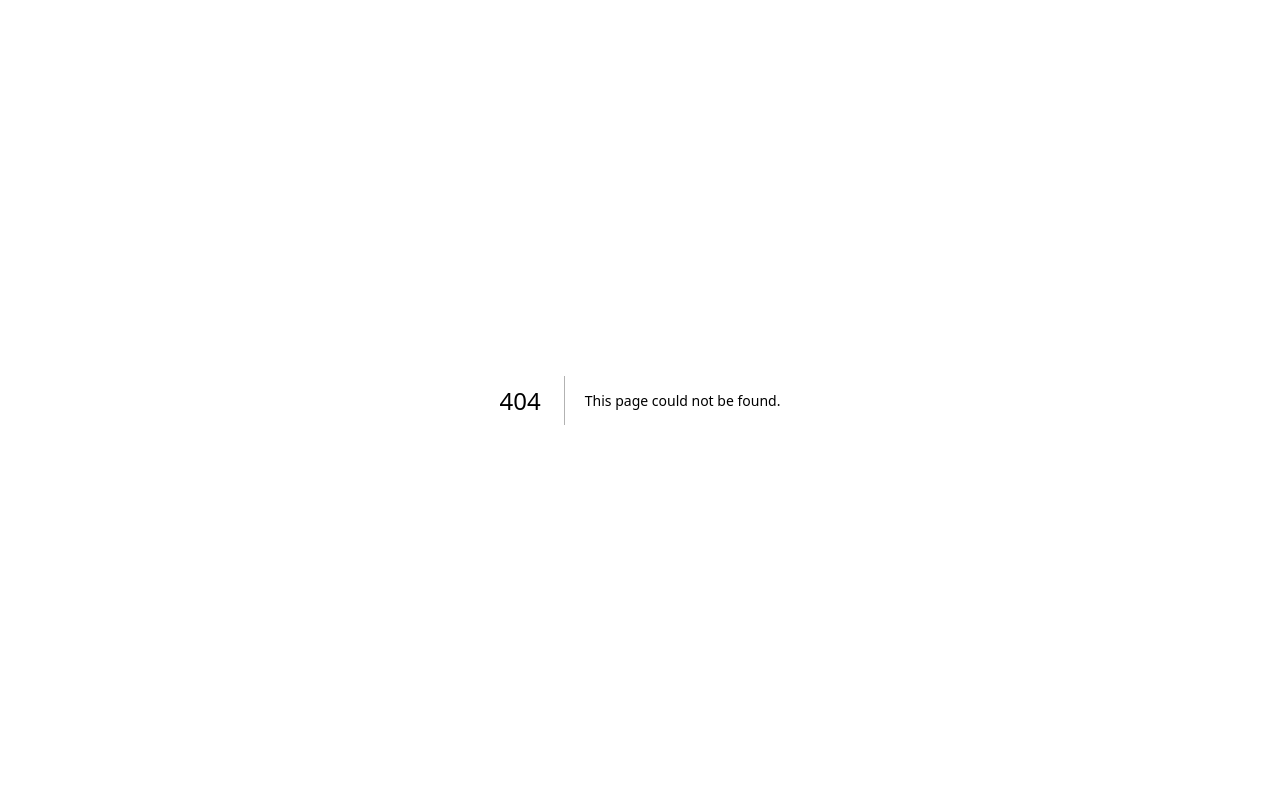
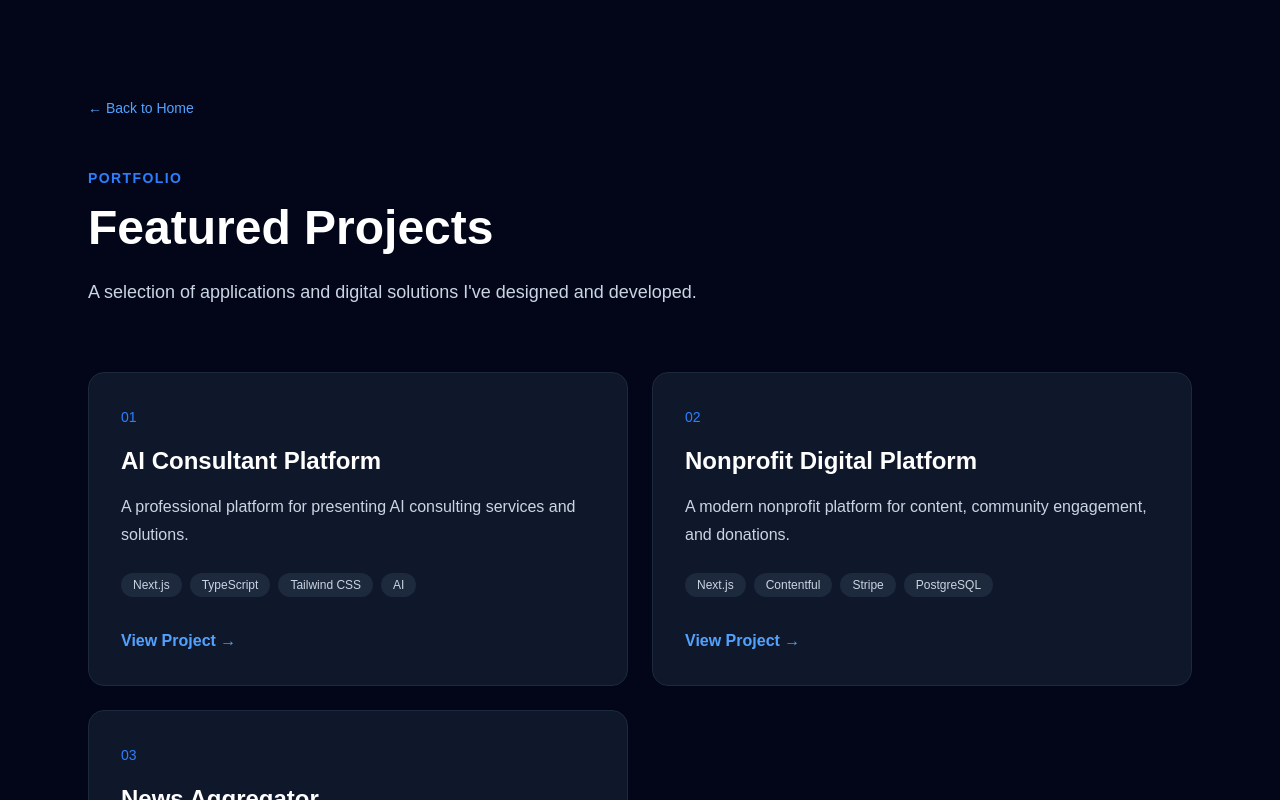
Before and after one commit to techragwar/portfolio, a Next.js app in the folder contentful-portfolio/: page /projects in a window 1280 px wide. Before the commit this address had no page. Shown: the top 800 px of the page. Built offline with nearby package versions, Linux system fonts and the light colour scheme.

Commit message:
Add project pages and dynamic routes

```diff
--- /dev/null
+++ b/contentful-portfolio/app/projects/[slug]/page.tsx
@@ -0,0 +1,86 @@
+import Link from "next/link";
+import { notFound } from "next/navigation";
+import { projects } from "@/data/projects";
+
+type ProjectPageProps = {
+  params: Promise<{
+    slug: string;
+  }>;
+};
+
+export default async function ProjectPage({
+  params,
+}: ProjectPageProps) {
+  const { slug } = await params;
+
+  const project = projects.find(
+    (project) => project.slug === slug
+  );
+
+  if (!project) {
+    notFound();
+  }
+
+  return (
+    <main className="min-h-screen bg-slate-950 text-white">
+      <div className="mx-auto max-w-4xl px-6 py-24">
+        <Link
+          href="/projects"
+          className="text-sm text-blue-400 hover:text-blue-300"
+        >
+          ← All Projects
+        </Link>
+
+        <div className="mt-12">
+          <span className="text-sm font-semibold uppercase tracking-widest text-blue-500">
+            {project.category}
+          </span>
+
+          <h1 className="mt-5 text-5xl font-bold">
+            {project.title}
+          </h1>
+
+          <p className="mt-8 text-xl leading-9 text-slate-300">
+            {project.description}
+          </p>
+        </div>
+
+        <div className="mt-12 rounded-2xl border border-slate-800 bg-slate-900 p-8">
+          <h2 className="text-2xl font-bold">
+            About the Project
+          </h2>
+
+          <p className="mt-5 leading-8 text-slate-300">
+            {project.longDescription}
+          </p>
+        </div>
+
+        <div className="mt-8 rounded-2xl border border-slate-800 bg-slate-900 p-8">
+          <h2 className="text-2xl font-bold">
+            Technologies
+          </h2>
+
+          <div className="mt-6 flex flex-wrap gap-3">
+            {project.technologies.map((technology) => (
+              <span
+                key={technology}
+                className="rounded-full bg-slate-800 px-4 py-2 text-sm text-slate-300"
+              >
+                {technology}
+              </span>
+            ))}
+          </div>
+        </div>
+
+        <div className="mt-12">
+          <Link
+            href="/#contact"
+            className="inline-flex rounded-lg bg-blue-600 px-7 py-3.5 font-semibold hover:bg-blue-500"
+          >
+            Discuss a Similar Project
+          </Link>
+        </div>
+      </div>
+    </main>
+  );
+}
--- /dev/null
+++ b/contentful-portfolio/app/projects/page.tsx
@@ -0,0 +1,71 @@
+import Link from "next/link";
+import { projects } from "@/data/projects";
+
+export default function ProjectsPage() {
+  return (
+    <main className="min-h-screen bg-slate-950 text-white">
+      <div className="mx-auto max-w-6xl px-6 py-24">
+        <Link
+          href="/"
+          className="text-sm text-blue-400 hover:text-blue-300"
+        >
+          ← Back to Home
+        </Link>
+
+        <div className="mt-12">
+          <p className="text-sm font-semibold uppercase tracking-widest text-blue-500">
+            Portfolio
+          </p>
+
+          <h1 className="mt-4 text-5xl font-bold">
+            Featured Projects
+          </h1>
+
+          <p className="mt-6 max-w-2xl text-lg leading-8 text-slate-300">
+            A selection of applications and digital solutions I've
+            designed and developed.
+          </p>
+        </div>
+
+        <div className="mt-16 grid gap-6 md:grid-cols-2">
+          {projects.map((project) => (
+            <article
+              key={project.slug}
+              className="rounded-2xl border border-slate-800 bg-slate-900 p-8 transition hover:border-blue-500/50"
+            >
+              <span className="text-sm text-blue-500">
+                {project.number}
+              </span>
+
+              <h2 className="mt-4 text-2xl font-bold">
+                {project.title}
+              </h2>
+
+              <p className="mt-4 leading-7 text-slate-300">
+                {project.description}
+              </p>
+
+              <div className="mt-6 flex flex-wrap gap-2">
+                {project.technologies.map((technology) => (
+                  <span
+                    key={technology}
+                    className="rounded-full bg-slate-800 px-3 py-1 text-xs text-slate-300"
+                  >
+                    {technology}
+                  </span>
+                ))}
+              </div>
+
+              <Link
+                href={`/projects/${project.slug}`}
+                className="mt-8 inline-block font-semibold text-blue-400 hover:text-blue-300"
+              >
+                View Project →
+              </Link>
+            </article>
+          ))}
+        </div>
+      </div>
+    </main>
+  );
+}
--- a/contentful-portfolio/components/Projects.tsx
+++ b/contentful-portfolio/components/Projects.tsx
@@ -1,31 +1,12 @@
-const projects = [
-  {
-    number: "01",
-    title: "AI Consultant Platform",
-    description:
-      "A professional platform for presenting AI consulting services, solutions, and business automation strategies.",
-    technologies: ["Next.js", "TypeScript", "Tailwind CSS", "AI"],
-  },
-  {
-    number: "02",
-    title: "Nonprofit Digital Platform",
-    description:
-      "A modern nonprofit platform designed to manage content, communicate impact, and support online donations.",
-    technologies: ["Next.js", "Contentful", "Stripe", "PostgreSQL"],
-  },
-  {
-    number: "03",
-    title: "News Aggregator",
-    description:
-      "A full-stack application that retrieves news from external APIs and presents it through a responsive interface.",
-    technologies: ["React", "Python", "Django", "PostgreSQL"],
-  },
-];
+import Link from "next/link";
+import { projects } from "@/data/projects";
 
 export default function Projects() {
   return (
     <section id="projects" className="py-24">
       <div className="mx-auto max-w-6xl px-6">
+        <div className="flex items-end justify-between gap-6">
+          <div>
             <p className="text-sm font-semibold uppercase tracking-widest text-blue-500">
               Selected Work
             </p>
@@ -33,11 +14,20 @@ export default function Projects() {
             <h2 className="mt-4 text-4xl font-bold">
               Featured Projects
             </h2>
+          </div>
+
+          <Link
+            href="/projects"
+            className="hidden text-sm font-semibold text-blue-400 hover:text-blue-300 md:block"
+          >
+            View All Projects →
+          </Link>
+        </div>
 
         <div className="mt-12 grid gap-6 md:grid-cols-3">
           {projects.map((project) => (
             <article
-              key={project.number}
+              key={project.slug}
               className="group rounded-2xl border border-slate-800 bg-slate-900 p-7 transition duration-300 hover:-translate-y-1 hover:border-blue-500/50"
             >
               <div className="text-sm font-medium text-blue-500">
@@ -63,14 +53,23 @@ export default function Projects() {
                 ))}
               </div>
 
-              <a
-                href="#contact"
+              <Link
+                href={`/projects/${project.slug}`}
                 className="mt-8 inline-block font-semibold text-blue-400 transition group-hover:text-blue-300"
               >
-                Learn More →
-              </a>
+                View Project →
+              </Link>
             </article>
           ))}
+        </div>
+
+        <div className="mt-8 md:hidden">
+          <Link
+            href="/projects"
+            className="font-semibold text-blue-400"
+          >
+            View All Projects →
+          </Link>
         </div>
       </div>
     </section>
--- /dev/null
+++ b/contentful-portfolio/data/projects.ts
@@ -0,0 +1,62 @@
+export type Project = {
+  slug: string;
+  number: string;
+  title: string;
+  description: string;
+  longDescription: string;
+  technologies: string[];
+  category: string;
+};
+
+export const projects: Project[] = [
+  {
+    slug: "ai-consultant",
+    number: "01",
+    title: "AI Consultant Platform",
+    description:
+      "A professional platform for presenting AI consulting services and solutions.",
+    longDescription:
+      "This project is designed as a professional AI consulting platform that helps businesses understand how artificial intelligence can improve workflows, automate repetitive processes, and create new digital opportunities.",
+    technologies: [
+      "Next.js",
+      "TypeScript",
+      "Tailwind CSS",
+      "AI",
+    ],
+    category: "AI & Consulting",
+  },
+
+  {
+    slug: "nonprofit-platform",
+    number: "02",
+    title: "Nonprofit Digital Platform",
+    description:
+      "A modern nonprofit platform for content, community engagement, and donations.",
+    longDescription:
+      "This platform provides a modern digital presence for a nonprofit organization. It is designed to support content management, storytelling, community engagement, and online donations.",
+    technologies: [
+      "Next.js",
+      "Contentful",
+      "Stripe",
+      "PostgreSQL",
+    ],
+    category: "Nonprofit",
+  },
+
+  {
+    slug: "news-aggregator",
+    number: "03",
+    title: "News Aggregator",
+    description:
+      "A full-stack application that retrieves and presents news through external APIs.",
+    longDescription:
+      "The news aggregator demonstrates full-stack development by retrieving information from external APIs, processing the data, and presenting news through a responsive user interface.",
+    technologies: [
+      "React",
+      "Python",
+      "Django",
+      "PostgreSQL",
+    ],
+    category: "Full Stack",
+  },
+];
```
Lines whose indentation alone changed are shown as unchanged.
